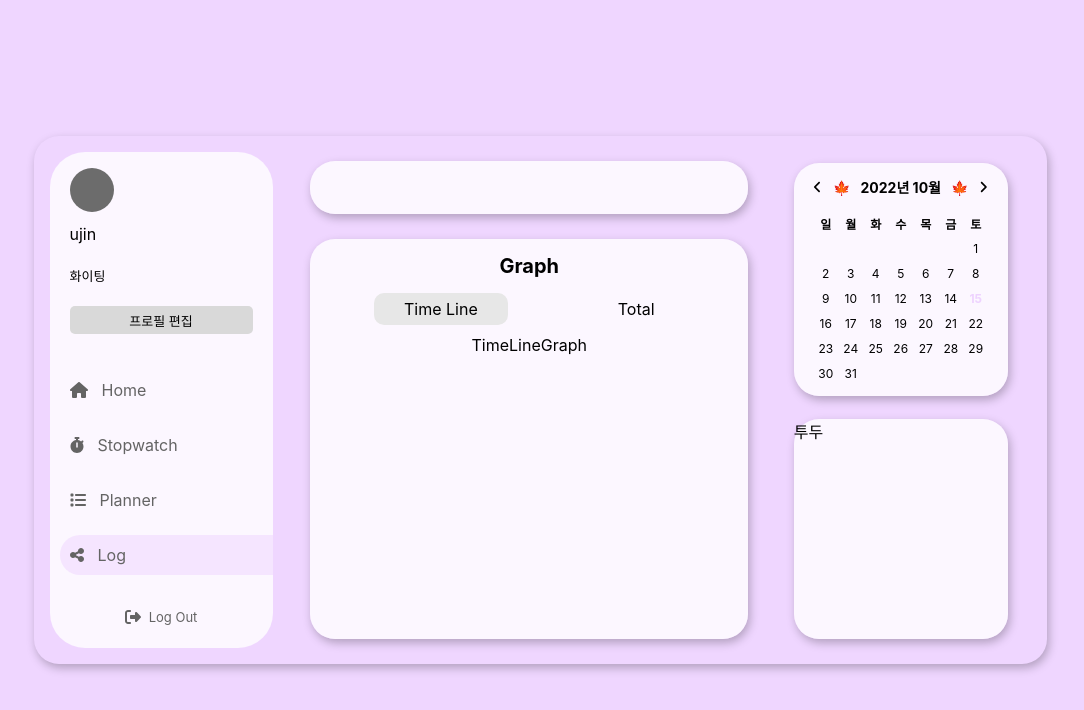
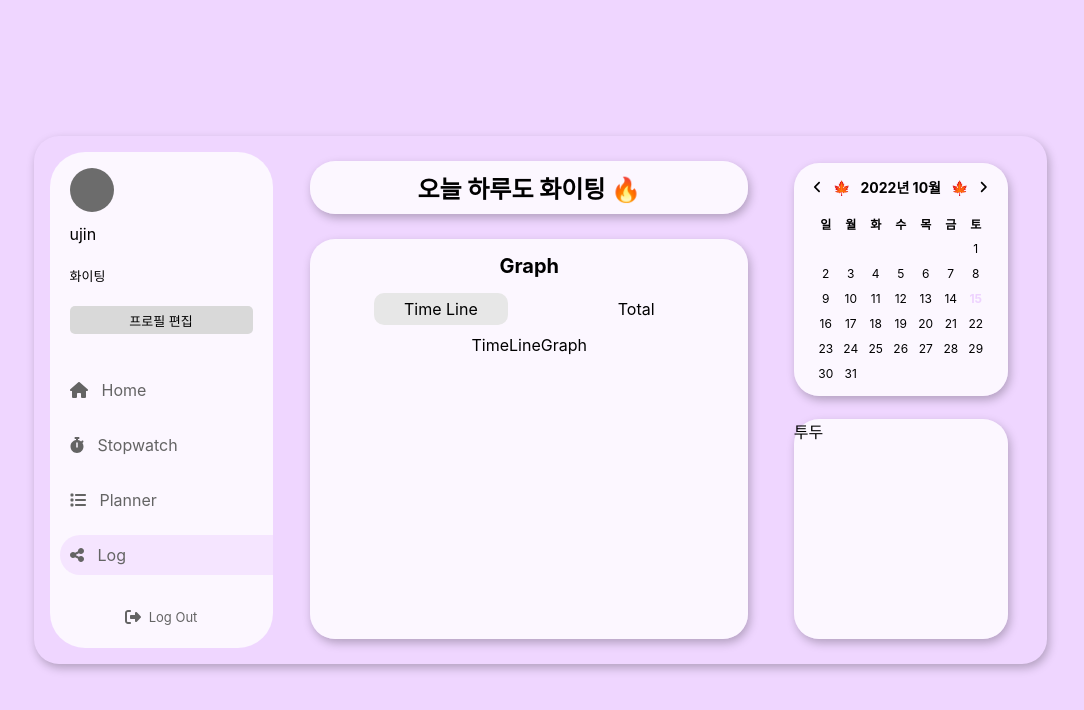
Before and after one commit to 2-sc/StudyMate-Front-Client, a React (Create React App) app in the folder studymate/: page /log in a window 1280 px wide. Shown: the top 710 px of the page, without its empty margins (100-1184 px from the left). Built offline with nearby package versions, Linux system fonts and the light colour scheme.

Commit message:
:lipstick:(halam/beta): 다짐 퍼블리싱

```diff
--- a/studymate/src/pages/log/Dazim.jsx
+++ b/studymate/src/pages/log/Dazim.jsx
@@ -3,7 +3,22 @@ import styled from '@emotion/styled';
 import Box from '../../components/common/Box';
 
 function Dazim() {
-  return <Box size={[438, 53]} opacity={0.8}></Box>;
+  return (
+    <BoxStyled size={[438, 53]} opacity={0.8}>
+      <Text>오늘 하루도 화이팅 🔥</Text>
+    </BoxStyled>
+  );
 }
 
 export default Dazim;
+
+const BoxStyled = styled(Box)`
+  display: flex;
+  justify-content: center;
+  align-items: center;
+`;
+
+const Text = styled.h1`
+  margin: 0;
+  font-size: 24px;
+`;
```
